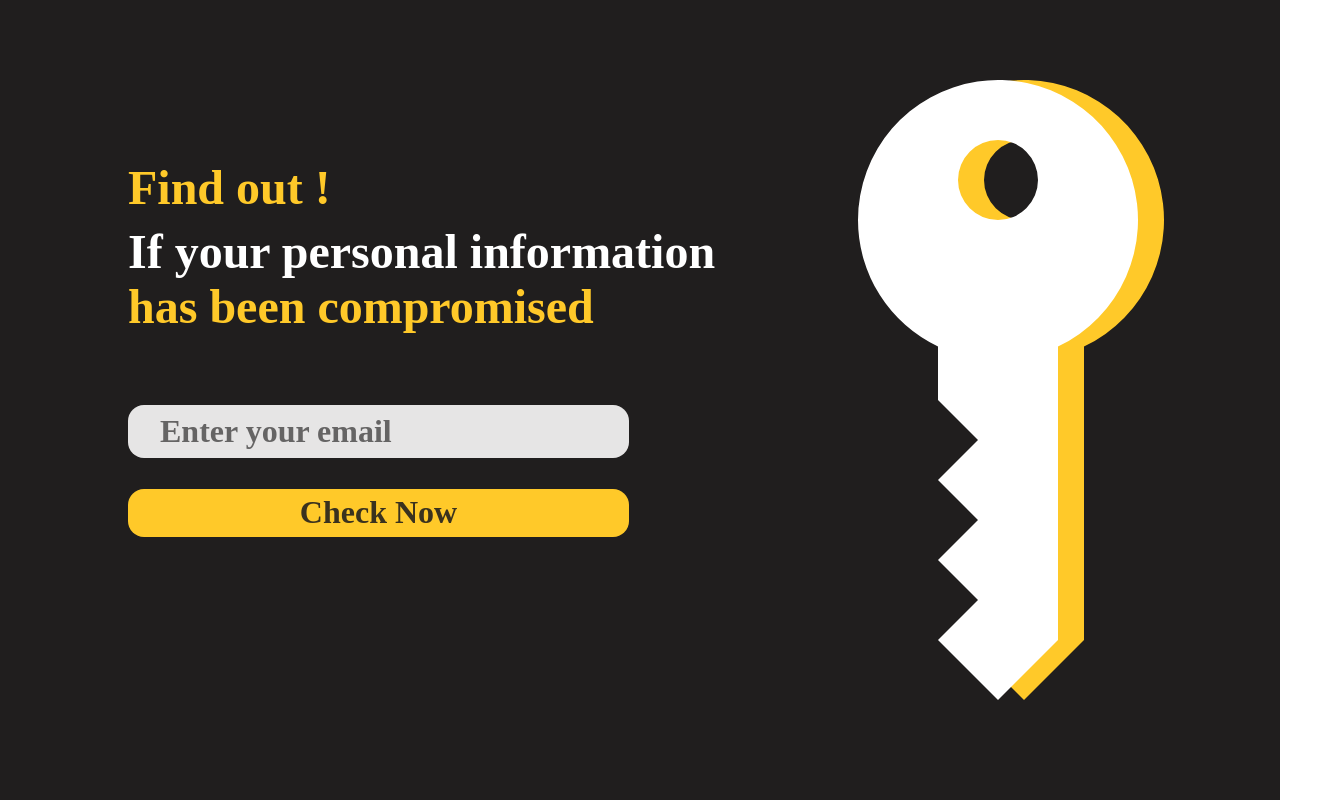
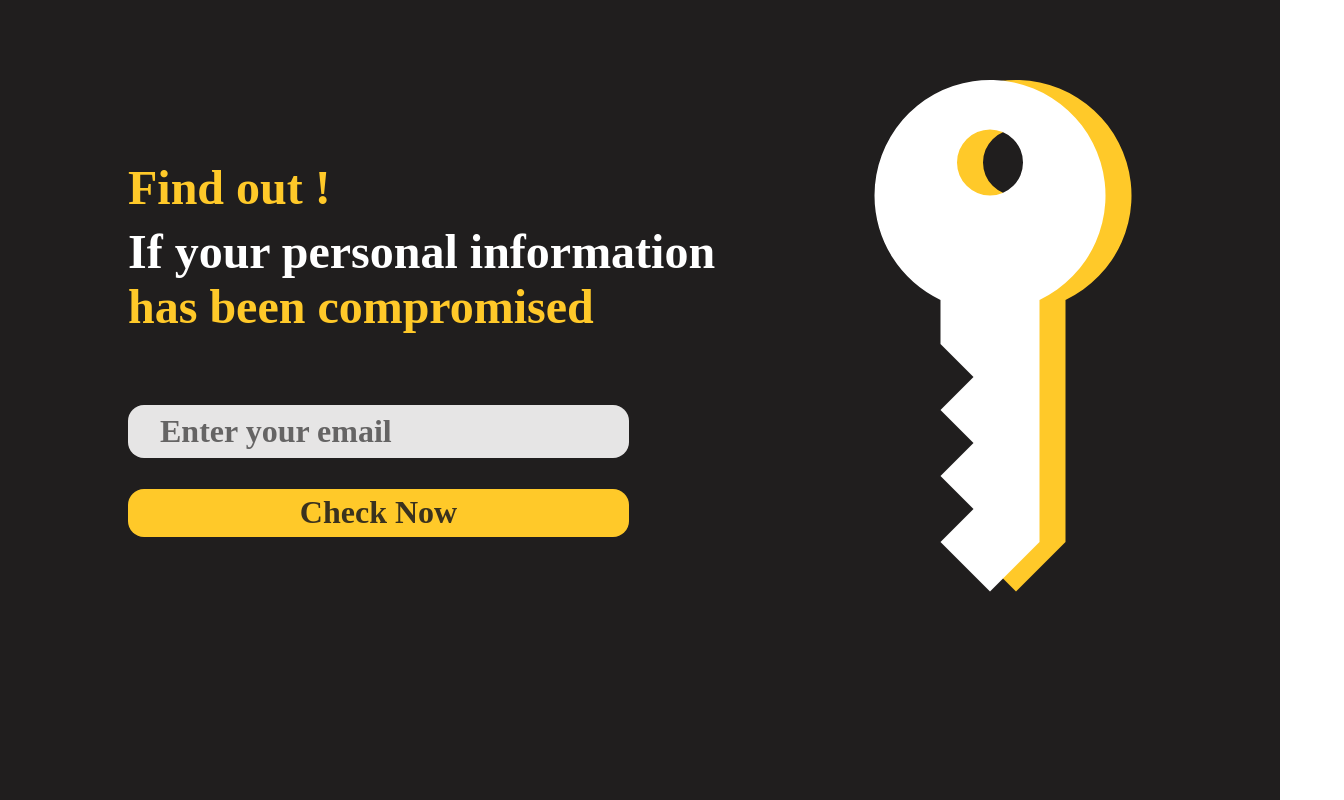
Before and after one commit to Hurricane0017/Virus-Total, a React (Create React App) app: page / in a window 1280 px wide. Shown: the whole page, 1344 px wide, since content can reach past the window. Built offline with nearby package versions, Linux system fonts and the light colour scheme.

Commit message:
bug fixed

```diff
--- a/src/HomePage/HomePage.module.css
+++ b/src/HomePage/HomePage.module.css
@@ -1,5 +1,6 @@
 .home{
-    width: 100vw;
+    overflow: hidden;
+    max-width: 100vw;
     min-height: 100vh;
     background-color: #201e1e;
     color: white;
@@ -55,15 +56,15 @@
 .home svg{
     position: absolute;
     top: 10%;
-    width: 40rem;
+    width: 33rem;
     transform: rotate(90deg);
 }
 .home svg:nth-child(1){
     fill: #ffc929;
-    right: -5%;
+    right: 0%;
 }
 .home svg:nth-child(2){
-    right: -3%;
+    right: 2%;
 }
 .home input::placeholder{
     color: #201e1ea6;
--- a/src/ScanDetails/ScanDetails.module.css
+++ b/src/ScanDetails/ScanDetails.module.css
@@ -1,13 +1,13 @@
 .scanDetails{
     box-sizing: border-box;
     position: relative;
-    width: 100vw;
+    max-width: 100vw;
     display: flex;
     flex-direction: column;
     min-height: 100vh;
     background-color: #201e1e;
     color: white;
-    overflow-y: hidden;
+    overflow: hidden;
 }
 .info{
     display: flex;
@@ -166,7 +166,6 @@
     z-index: 3;
     /* filter: blur(5px); */
     position: absolute;
-    top: 20%;
     left: 50%;
     transform: translateX(-50%);
     display: flex;
@@ -195,7 +194,7 @@ a{
     color: #ffc929;
 }
 .descriptionInfo{
-    width: 80%;
+    width: 90%;
 }
 .description svg{
     cursor: pointer;
@@ -269,6 +268,11 @@ p{
     font-size: 3rem;
     color: #ffc929;
 }
+/* @media only screen and (max-width:1450px){
+    .description{
+        width: 50%;
+    }
+} */
 @media only screen and (max-width:1100px){
     .description{
         width: 40%;
@@ -327,7 +331,6 @@ p{
     .description{
         width: 70%;
         font-size: 1rem;
-        top: 10%;
     }
 }
 
```
